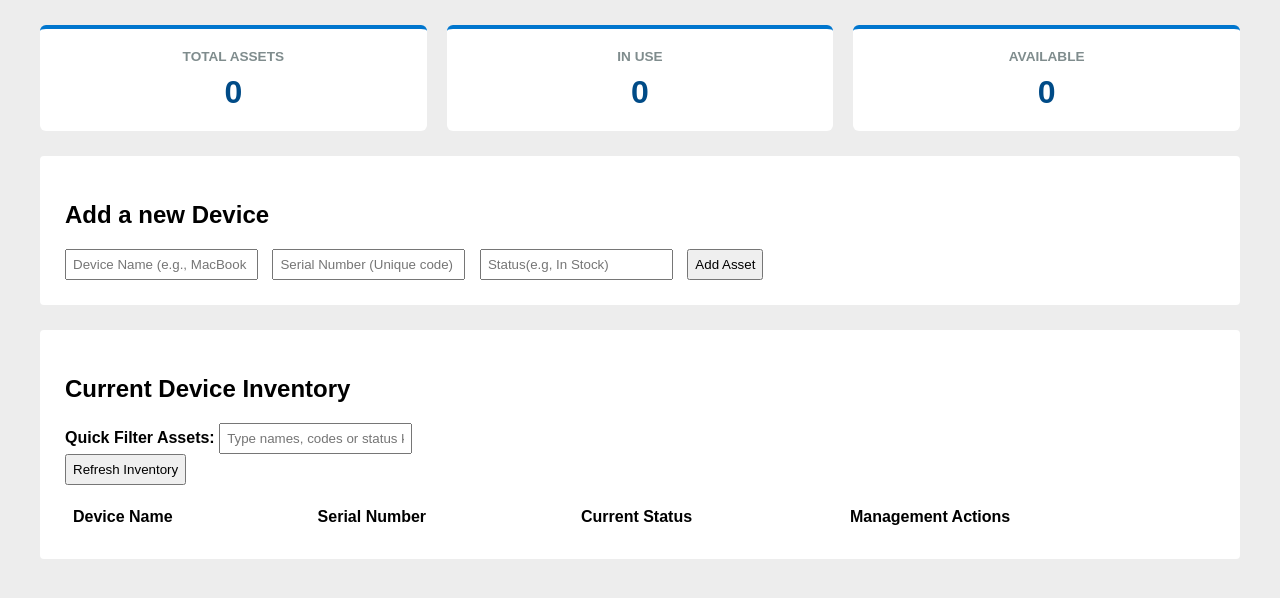
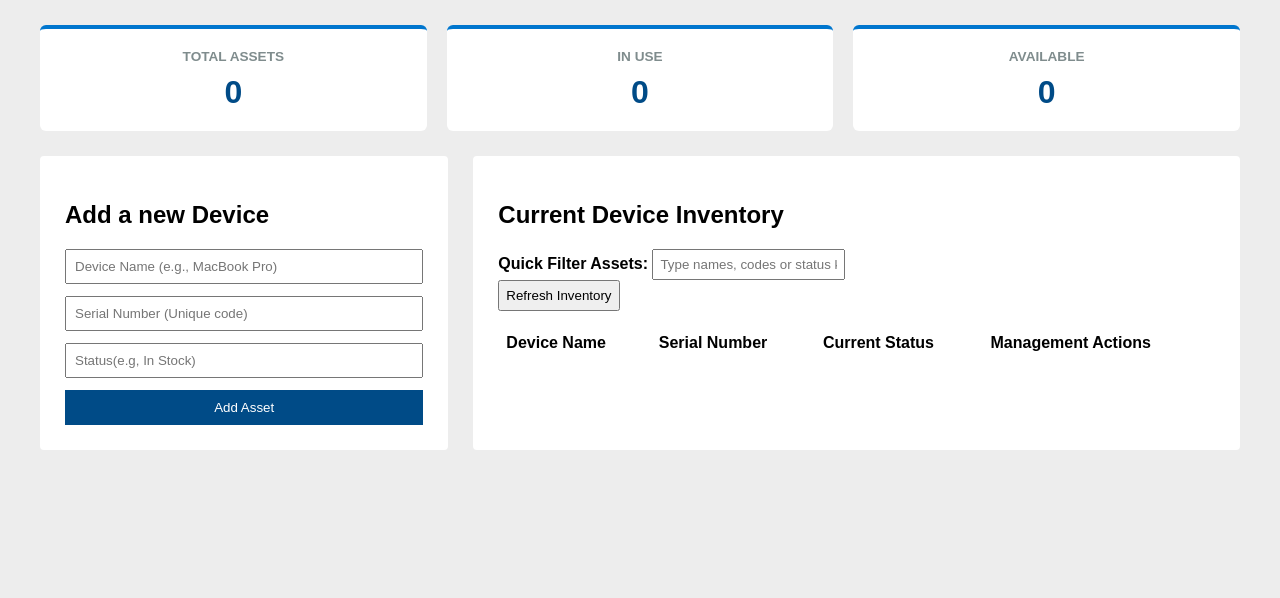
Before and after one commit to KesavanPrasath/it-asset-manager, a Flask app: page / in a window 1280 px wide. Shown: the part 131-729 px from the top of the page. Run offline with Flask 3, Linux system fonts and the light colour scheme; data that the repository does not hold is empty.

```diff
--- a/backend/static/styles.css
+++ b/backend/static/styles.css
@@ -78,3 +78,36 @@ th, td {
     font-weight: bold;
     color: var(--primary-blue);
 }
+
+/* Split columns screen layout */
+.main-layout {
+    display: flex;
+    gap: 25px;
+}
+
+.control-panel {
+    flex: 1;
+}
+
+.inventory-panel {
+    flex: 2;
+}
+
+/* Input layout wrapping */
+.form-group input {
+    display: block;
+    width: 100%;
+    margin-bottom: 12px;
+    padding: 8px;
+    box-sizing: border-box;
+}
+
+
+.btn-primary {
+    background-color: var(--primary-blue);
+    color: white;
+    border: none;
+    cursor: pointer;
+    width: 100%;
+    padding: 10px;
+}
```
